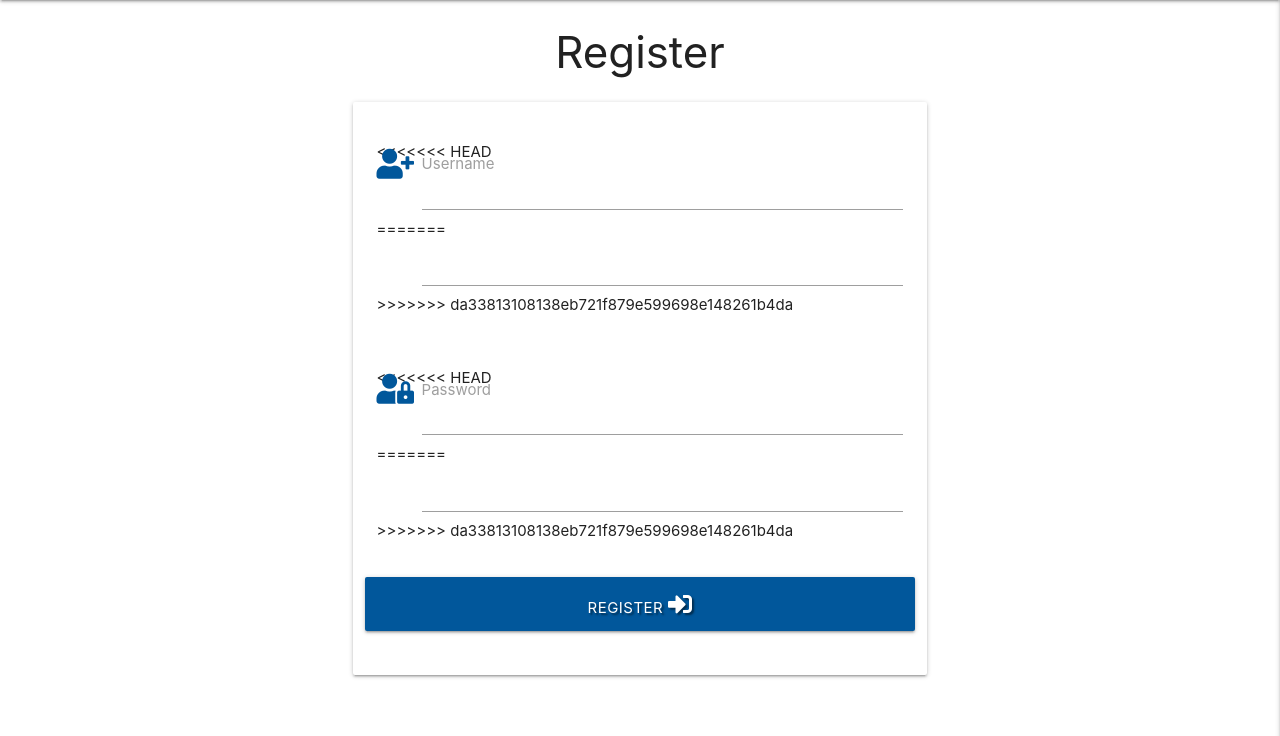
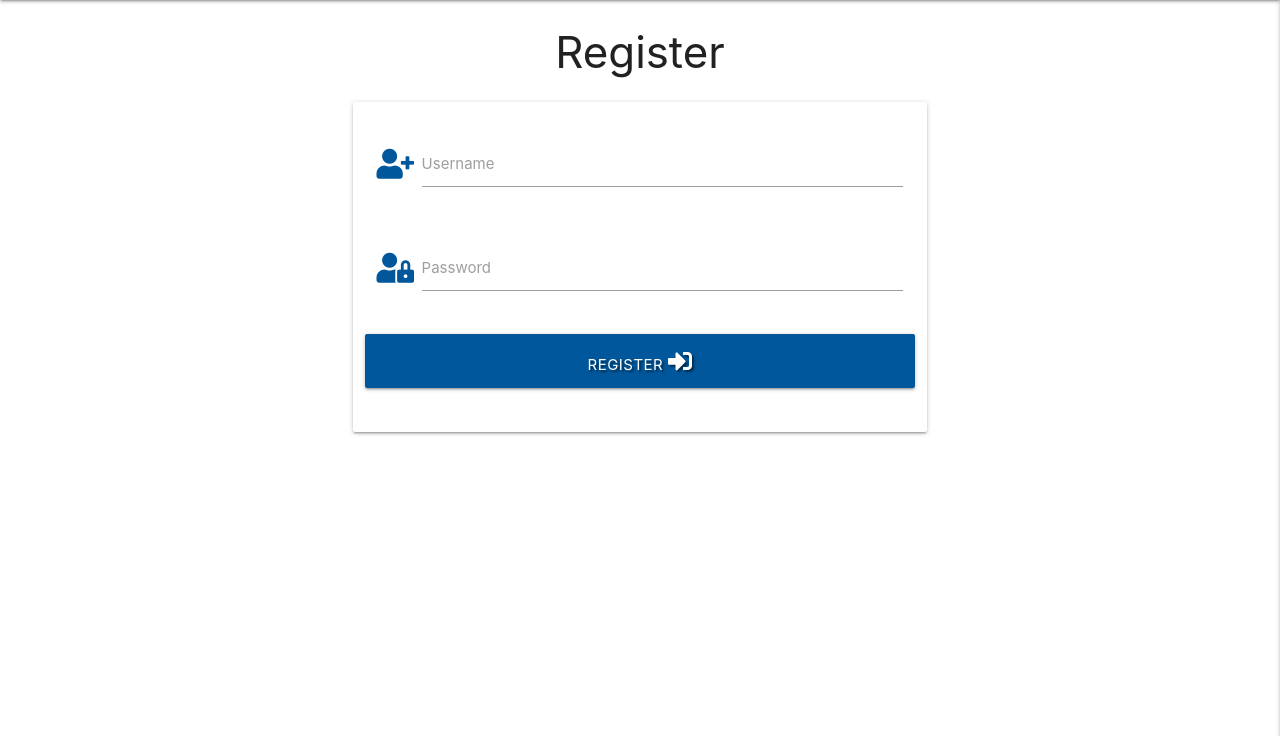
Before and after one commit to laumartin/flask-task-manager-project, a Flask app: page /register in a window 1280 px wide. Shown: the part 64-800 px from the top of the page. Run offline with Flask 2, Linux system fonts and the light colour scheme; some libraries are stand-ins or nearby versions.

Commit message:
Build POST method functionality in the Register form on the app.py file so the data from the form can be actioned. First by checking if the username from our form element already exists within the database using the findone method from Users collection on MongoDB to display a message to the user on screen if the username already exists. Storing the input values from the user registration in the register variable as a dictionary which will be inserted into the database. Using the session function to put the newly created users into session, like a temporary page cookie and display Registration Successful! flash message to the user. Including the flash messages in the base.html file in a section element using jinja templating and styling. Including defensive programming in the register.html template file to avoid users to submit blank fields, and only accept inputs for any alpha-numeric characters between 5-15 long.

```diff
--- a/templates/register.html
+++ b/templates/register.html
@@ -10,12 +10,8 @@
             <div class="row">
                 <div class="input-field col s12">
                     <i class="fas fa-user-plus prefix light-blue-text text-darken-4"></i>
-<<<<<<< HEAD
                     <input id="username" name="username" type="text" minlength="5"
                         maxlength="15" pattern="^[a-zA-Z0-9]{5,15}$" class="validate" required>
-=======
-                    <input id="username" name="username" type="text" class="validate">
->>>>>>> da33813108138eb721f879e599698e148261b4da
                     <label for="username">Username</label>
                 </div>
             </div>
@@ -23,12 +19,8 @@
             <div class="row">
                 <div class="input-field col s12">
                     <i class="fas fa-user-lock prefix light-blue-text text-darken-4"></i>
-<<<<<<< HEAD
                     <input id="password" name="password" type="password" minlength="5"
                         maxlength= "15" pattern="^[a-zA-Z0-9]{5,15}$" class="validate" required>
-=======
-                    <input id="password" name="password" type="password" class="validate">
->>>>>>> da33813108138eb721f879e599698e148261b4da
                     <label for="password">Password</label>
                 </div>
             </div>
```
